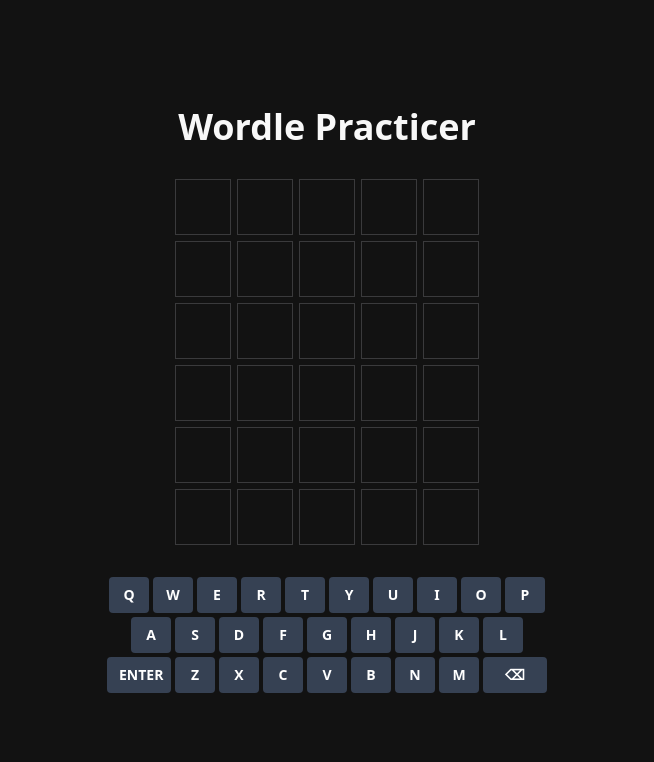
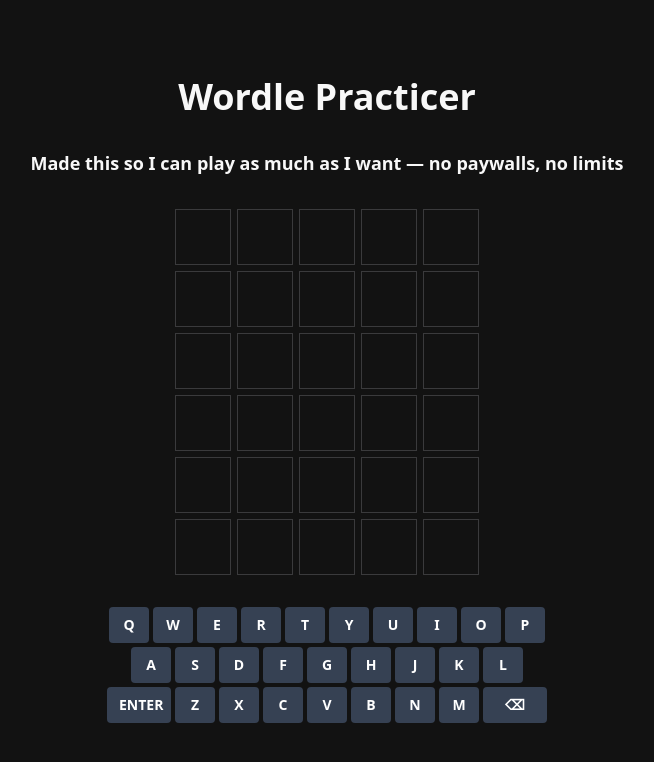
Before and after one commit to Avilash2001/wordle, a Next.js app: page / in a window 1280 px wide. Shown: the top 762 px of the page, without its empty margins (313-967 px from the left). Built offline with nearby package versions, Linux system fonts and the light colour scheme; no server answers.

Commit message:
sub heading added

```diff
--- a/app/page.tsx
+++ b/app/page.tsx
@@ -128,6 +128,10 @@ export default function Home() {
     <main className="min-h-screen bg-bg text-text-white flex flex-col items-center justify-center p-4 select-none touch-manipulation gap-8">
       <h1 className="text-4xl font-bold">Wordle Practicer</h1>
 
+      <h3 className="text-lg font-semibold">
+        Made this so I can play as much as I want — no paywalls, no limits
+      </h3>
+
       <div className="grid gap-1.5">
         {[...Array(MAX_ATTEMPTS)].map((_, rowIdx) => {
           const guess =
```
